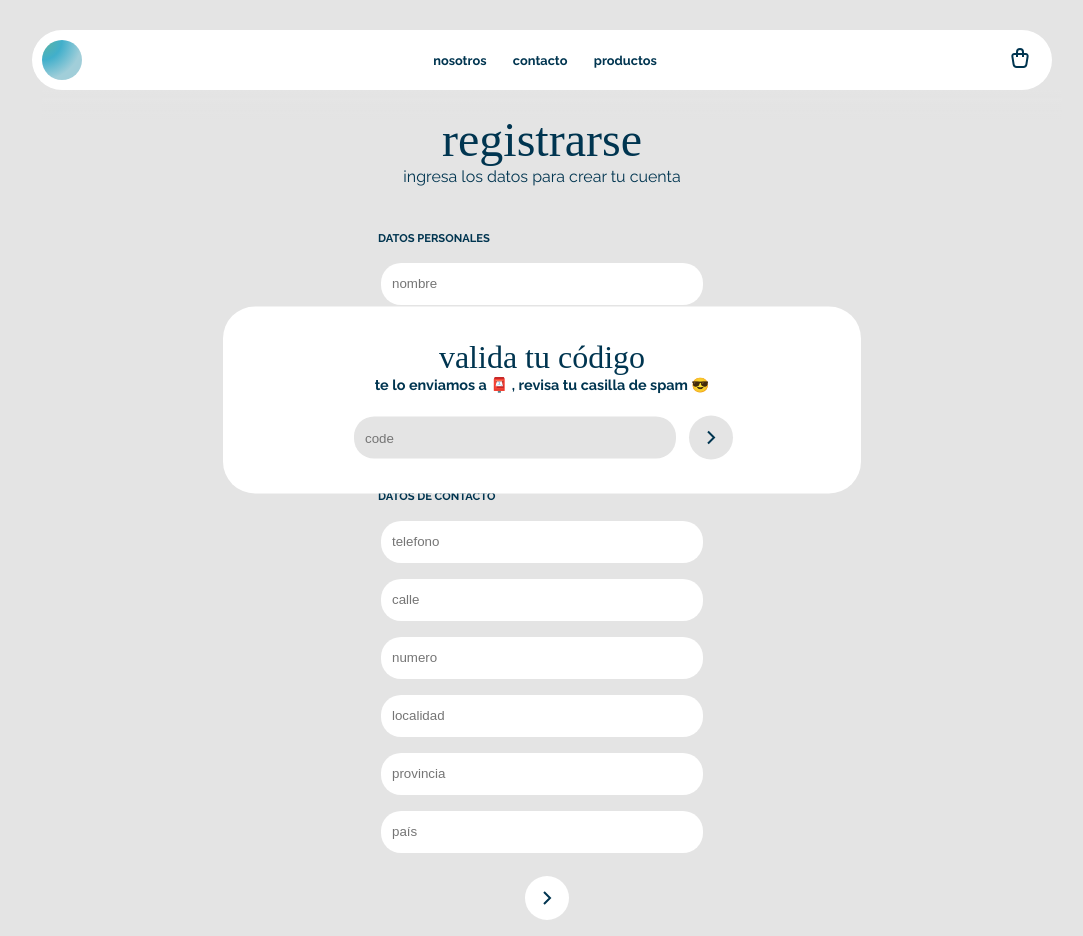
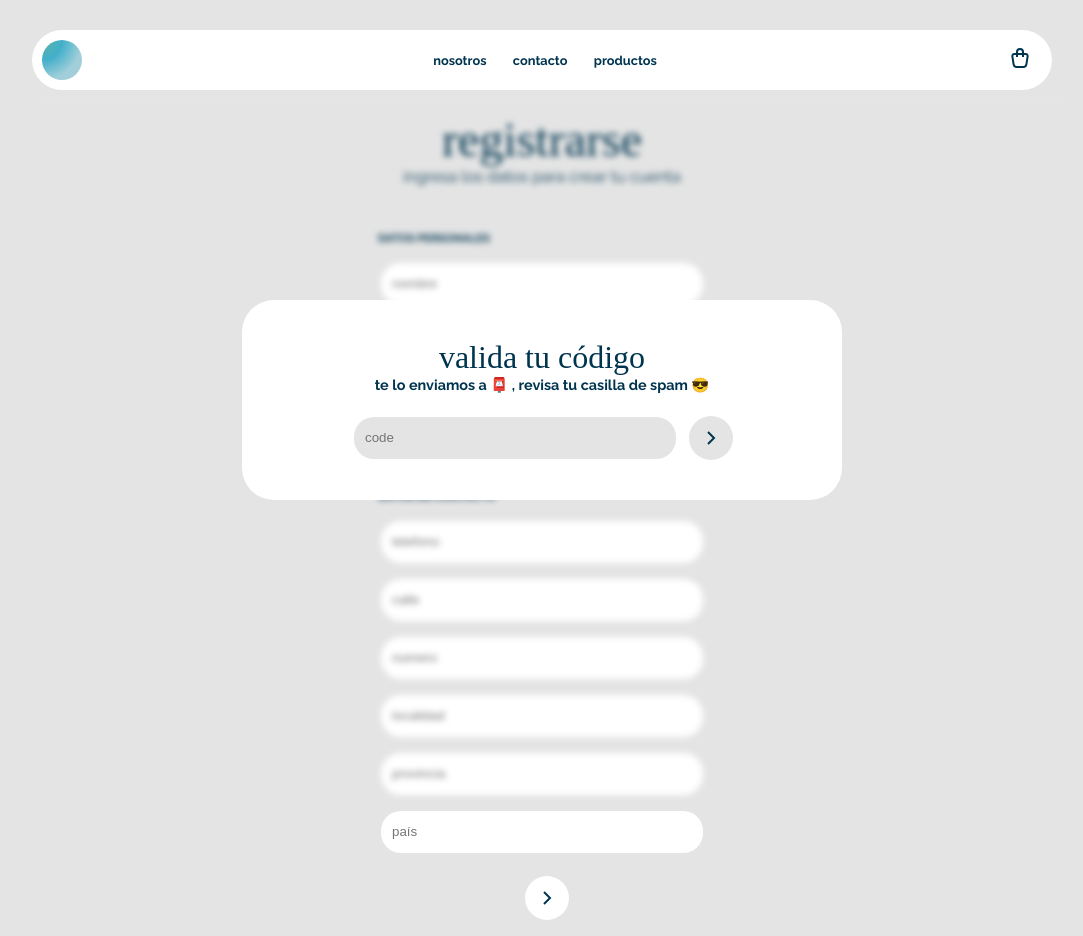
Before and after one commit to JONAAVILA/tienda-online, a React (Create React App) app: page /create in a window 1280 px wide. Shown: the whole page, without its empty margins (98-1181 px from the left). Built offline with nearby package versions, Linux system fonts and the light colour scheme; a web font is replaced by a local one.

Commit message:
create modal validation code

```diff
--- a/src/components/modals/validateCode/ValidateCode.modals.jsx
+++ b/src/components/modals/validateCode/ValidateCode.modals.jsx
@@ -6,6 +6,8 @@ const ValidateCode = ()=>{
     const email = useSelector(state => state.user.email)
 
     return(
+        <>
+            <div className="code_container"/ >
             <div className="code_box" >
                 <h1>valida tu código</h1>
                 <p>te lo enviamos a 📮 {email}, revisa tu casilla de spam 😎</p>
@@ -17,6 +19,7 @@ const ValidateCode = ()=>{
                     <ButtonCircle color={'natural'} />
                 </form>
             </div>
+        </>
     )
 }
 
--- a/src/components/modals/validateCode/validateCode.modals.css
+++ b/src/components/modals/validateCode/validateCode.modals.css
@@ -1,16 +1,30 @@
+.code_container{
+    z-index: 9;
+    position: fixed;
+    display: grid;
+    justify-content: center;
+    align-items: center;
+    width: 100%;
+    height: 100vh;
+    left: 50%;
+    top: 50%;
+    transform: translate(-50%,-50%);
+    backdrop-filter: blur(3px);
+}
 .code_box{
     position: fixed;
+    z-index: 10;
+    left: 50%;
+    top: 50%;
+    transform: translate(-50%,-50%);
     display: flex;
     flex-direction: column;
     align-items: center;
     justify-content: center;
-    padding-inline: 8rem;
-    padding-block: 2rem;
+    width: 600px;
+    height: 200px;
     border-radius: 2rem;
     text-align: center;
-    left: 50%;
-    top: 50%;
-    transform: translate(-50%,-50%);
     background-color: #ffffff;
     form{
         display: flex;
--- a/src/components/navbar/navbar.css
+++ b/src/components/navbar/navbar.css
@@ -1,4 +1,5 @@
 .navbar_section{
+    z-index: 10;
     position: fixed;
     display: flex;
     right: 50%;
@@ -11,7 +12,6 @@
     align-items: center;
 }
 .navbar_section::before{
-    z-index: 10;
     position: absolute;
     top: -100%;
     content: '';
@@ -20,7 +20,6 @@
     background-color: #e4e4e4d3;
 }
 .navbar_section::after{
-    z-index: 10;
     position: absolute;
     top: 100%;
     content: '';
```
Lines whose indentation alone changed are shown as unchanged.
